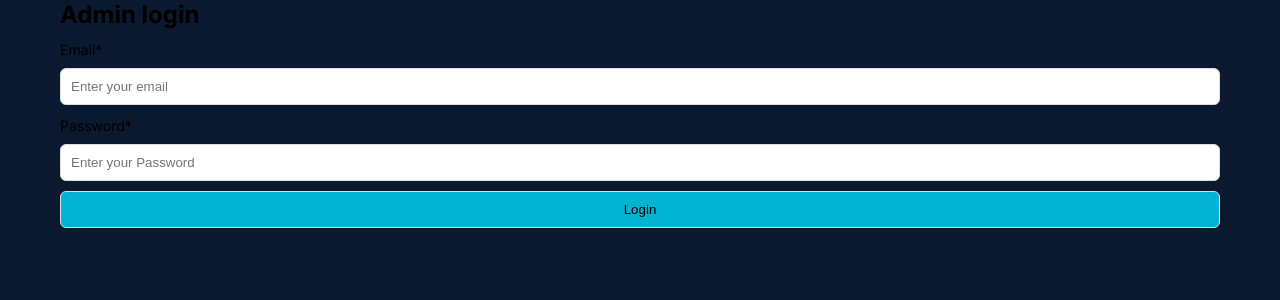
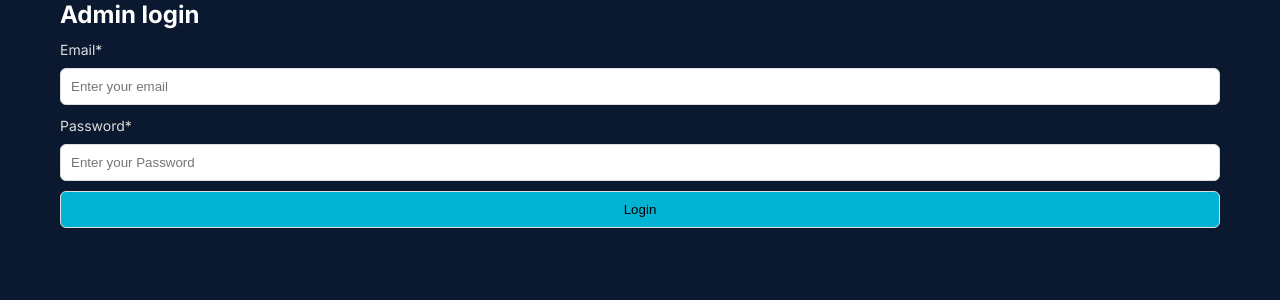
Before and after one commit to rakib53/my-portfolio-website, a Next.js app in the folder frontend/: page /authentication in a window 1280 px wide. Shown: the top 300 px of the page. Built offline with nearby package versions, Linux system fonts and the light colour scheme; a web font is replaced by a local one.

Commit message:
some randoom changes

```diff
--- a/frontend/app/authentication/page.js
+++ b/frontend/app/authentication/page.js
@@ -18,12 +18,14 @@ export default function Login() {
       "https://my-portfolio-backend-bice.vercel.app/api/login",
       {
         method: "POST",
-        headers: { "Content-Type": "application/json" },
+        credentials: "include",
+        headers: {
+          "Content-Type": "application/json",
+        },
         body: JSON.stringify({
           email: formData?.email,
           password: formData?.password,
         }),
-        credentials: "include",
       }
     );
     const userData = await response.json();
@@ -35,11 +37,13 @@ export default function Login() {
   };
   return (
     <div className="container">
-      <h2>Admin login</h2>
+      <h2 style={{ color: "white" }}>Admin login</h2>
       <div>
         <form onSubmit={handleLogin}>
           <div className={styles.field}>
-            <label htmlFor="email">Email*</label>
+            <label htmlFor="email" style={{ color: "#ddd" }}>
+              Email*
+            </label>
             <input
               type="email"
               placeholder="Enter your email"
@@ -50,7 +54,9 @@ export default function Login() {
             />
           </div>
           <div className={styles.field}>
-            <label htmlFor="email">Password*</label>
+            <label htmlFor="email" style={{ color: "#ddd" }}>
+              Password*
+            </label>
             <input
               type="password"
               placeholder="Enter your Password"
--- a/frontend/middleware.js
+++ b/frontend/middleware.js
@@ -17,7 +17,7 @@ export async function middleware(request) {
           {
             method: "POST",
             headers: {
-              "content-type": "application/json",
+              "Content-type": "application/json",
               token: token.value,
             },
             credentials: "include",
```
